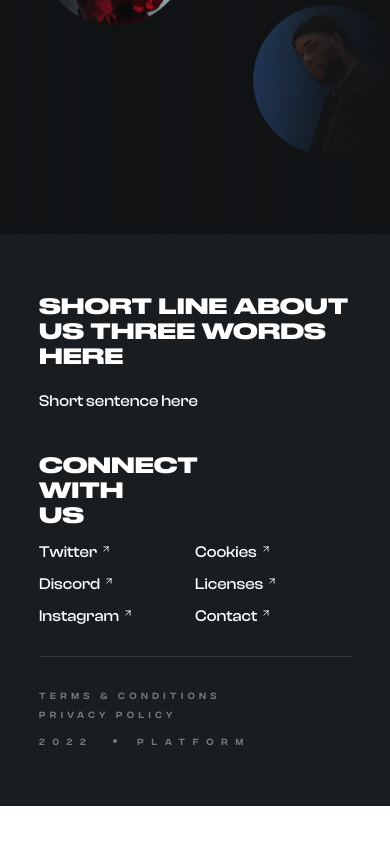
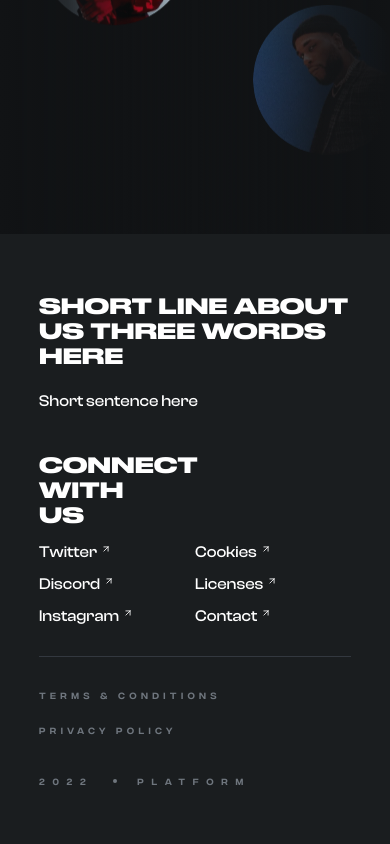
Before and after one commit to Ojay-dev/techinnover-fe-test, a React (Vite) app: page / in a window 390 px wide. Shown: the part 5358-6202 px from the top of the page. Before the commit the page ends 6164 px from the top, so only its background shows below. Built offline with nearby package versions, Linux system fonts and the light colour scheme.

Commit message:
Update the footer

```diff
--- a/src/components/Footer.tsx
+++ b/src/components/Footer.tsx
@@ -61,8 +61,8 @@ export default function Footer() {
 				</div>
 			</div>
 
-			<div className="flex flex-col-reverse justify-between lg:flex-row">
-				<div className="mt-4 flex items-center font-integral-CF tracking-[.48em] lg:mt-0 lg:w-3/5">
+			<div className="flex flex-col-reverse justify-between gap-y-10 lg:flex-row">
+				<div className="flex items-center font-integral-CF tracking-[.48em] lg:mt-0 lg:w-3/5">
 					<p className="text-[9px] uppercase leading-[11px] text-slate-grey">
 						2022
 					</p>
@@ -75,7 +75,7 @@ export default function Footer() {
 					</p>
 				</div>
 
-				<ul className="flex flex-col justify-between gap-y-2 font-integral-CF text-[9px] uppercase leading-[11px]  tracking-[.48em] text-slate-grey sm:flex-row lg:w-2/5">
+				<ul className="flex flex-col justify-between gap-y-6 font-integral-CF text-[9px] uppercase leading-[11px]  tracking-[.48em] text-slate-grey sm:flex-row lg:w-2/5">
 					<li>
 						<a href="#">TERMS & CONDITIONS</a>
 					</li>
```
